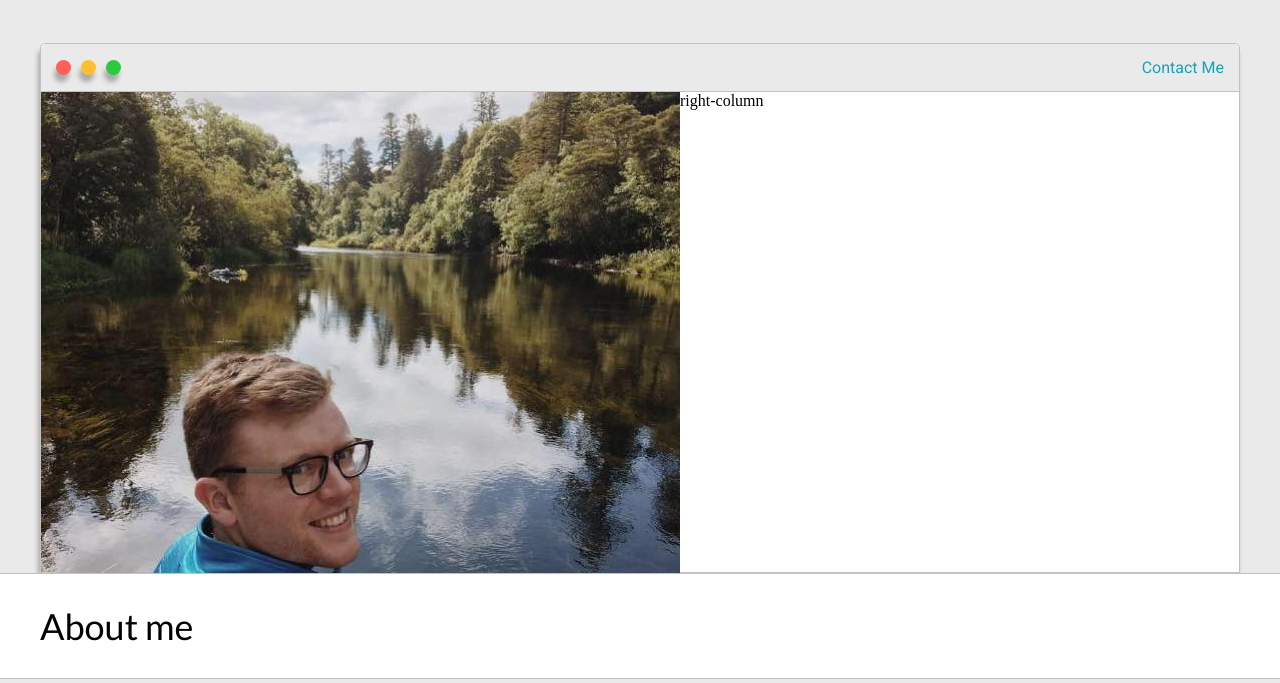
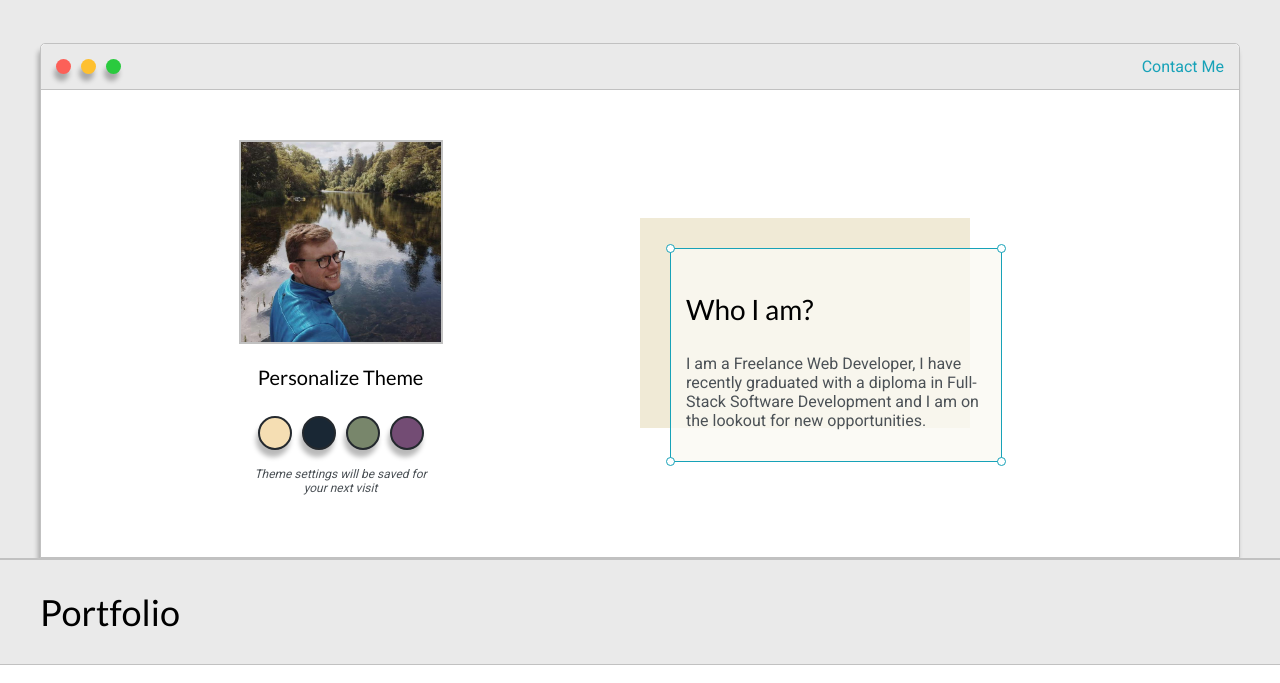
Before and after one commit to Brianconn71/my-portfolio, a plain HTML site: page index.html in a window 1280 px wide. Shown: the part 117-800 px from the top of the page. Drawn offline with Linux system fonts and the light colour scheme.

Commit message:
added opening header section to the site

```diff
--- a/index.html
+++ b/index.html
@@ -29,12 +29,26 @@
                     <img id="profile-pic" src="images/My profile pic.jpg" alt="">
                     <h5 style="text-align: center;line-height: 0;">Personalize Theme</h5>
 
-                    <div class="theme-options-wrapper">
-                        <!-- at 45:03 in video!!!!! -->
+                    <div id="theme-options-wrapper">
+                        <div id="light-mode" class="theme-dot"></div>
+                        <div id="blue-mode" class="theme-dot"></div>
+                        <div id="green-mode" class="theme-dot"></div>
+                        <div id="purple-mode" class="theme-dot"></div>
                     </div>
+
+                    <p id="settings-note">Theme settings will be saved for<br> your next visit</p>
                 </div>
                 <div class="right-column">
-                    right-column
+                    <div id="preview-shadow">
+                        <div id="preview">
+                            <div id="corner-tl" class="corner"></div>
+                            <div id="corner-tr" class="corner"></div>
+                            <h3>Who I am?</h3>
+                            <p>I am a Freelance Web Developer, I have recently graduated with a diploma in Full-Stack Software Development and I am on the lookout for new opportunities.</p>
+                            <div id="corner-br" class="corner"></div>
+                            <div id="corner-bl" class="corner"></div>
+                        </div>
+                    </div>
                 </div>
             </div>
         </div>
@@ -42,7 +56,14 @@
 
     <section class="s2">
         <div class="main-container">
-            <h2>About me</h2>
+            <div class="about-wrapper">
+                <div class="about-me">
+                    <!-- 1:06:25 of video !!! -->
+                </div>
+                <div class="about-me">
+
+                </div>
+            </div>
         </div>
     </section>
 
--- a/style.css
+++ b/style.css
@@ -6,6 +6,9 @@
     --borderColor: #c1c1c1;
     --mainText: black;
     --secondaryText: #4b5156;
+    --themedotborder: #24292e;
+    --previewBg: rgba(251, 249, 243, 0.8);
+    --previewShadow: #f0ead6;
 }
 
 html, body{
@@ -81,7 +84,6 @@ h6{
     -moz-box-shadow: -2px 7px 5px 0px rgba(0,0,0,0.28);
     display: grid;
     grid-template-columns: 1fr 1fr;
-    grid-template-rows: 3em 30em;
     grid-template-areas:
         'nav-wrapper nav-wrapper'
         'left-column right-column'
@@ -132,9 +134,96 @@ h6{
 }
 .left-column{
     grid-area: left-column;
+    padding: 50px 0;
+}
+#profile-pic{
+    display: block;
+    margin: 0 auto;;
+    height: 200px;
+    width: 200px;
+    object-fit: cover;
+    border: 2px solid var(--borderColor);
+}
+.theme-dot{
+    height: 30px;
+    width: 30px;
+    border-radius: 50%;
+    margin: 5px;
+    border: 2px solid var(--themedotborder);
+    box-shadow: -2px 7px 5px 0px rgba(0,0,0,0.28);
+    -webkit-box-shadow: -2px 7px 5px 0px rgba(0,0,0,0.28);
+    -moz-box-shadow: -2px 7px 5px 0px rgba(0,0,0,0.28);
+    cursor: pointer;
+}
+.theme-dot:hover{
+    border-width: 5px;
+}
+#light-mode{
+    background-color: wheat;
+}
+#blue-mode{
+    background-color: #192734;
+}
+#green-mode{
+    background-color: #78866b;
+}
+#purple-mode{
+    background-color: #734c74;
+}
+#settings-note{
+    font-size: 12px;
+    font-style: italic;
+    text-align: center;
+}
+#theme-options-wrapper{
+    display: flex;
+    justify-content: center;
+    align-items: center;
 }
 .right-column{
     grid-area: right-column;
+    display: grid;
+    align-content: center;
+    padding-top: 50px;
+    padding-bottom: 50px;
+}
+#preview-shadow{
+    background-color: var(--previewShadow);
+    width: 300px;
+    height: 180px;
+    padding-left: 30px;
+    padding-top: 30px;
+}
+#preview{
+    width: 300px;
+    border: 1.5px solid #17a2b8;
+    background-color: var(--previewBg);
+    padding: 15px;
+    position: relative;
+}
+.corner{
+    width: 7px;
+    height: 7px;
+    border-radius: 50%;
+    border: 1.5px solid #17a2b8;
+    background-color: #fff;
+    position: absolute;
+}
+#corner-tl{
+    top: -5px;
+    left: -5px;
+}
+#corner-tr{
+    top: -5px;
+    right: -5px;
+}
+#corner-br{
+    bottom: -5px;
+    right: -5px;
+}
+#corner-bl{
+    bottom: -5px;
+    left: -5px;
 }
 
 @media screen and (max-width: 1200px){
@@ -142,3 +231,17 @@ h6{
         width: 95%;
     }
 }
+
+@media screen and (max-width: 800px){
+    .intro-wrapper{
+        grid-template-columns: 1fr;
+        grid-template-areas:
+            'nav-wrapper'
+            'left-column'
+            'right-column'
+        ;
+    }
+    .right-column{
+        justify-content: center;
+    }
+}
```
